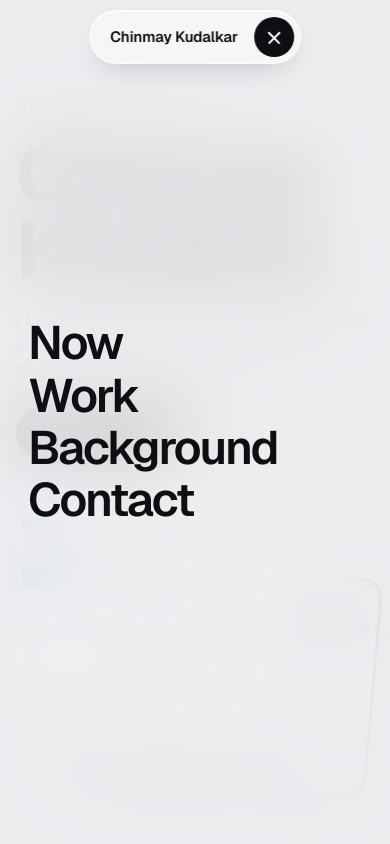
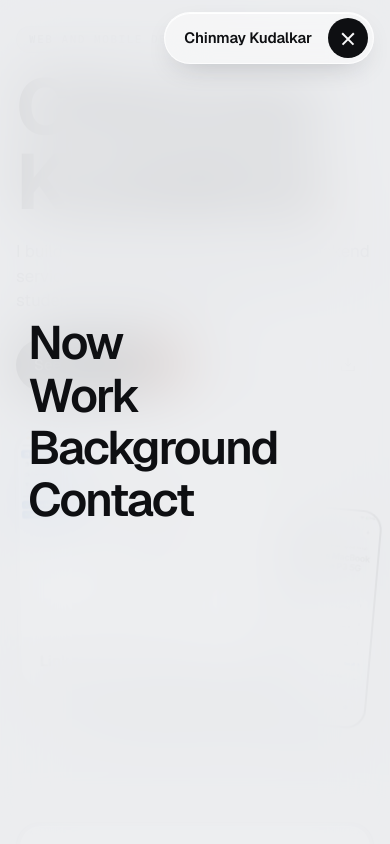
Before and after one commit to ChinmayyK/Portfolio, a Next.js app: page / in a window 390 px wide. Both pictures are taken after a click on the button "Open menu". Shown: the top 844 px of the page. Built offline with nearby package versions, Linux system fonts and the light colour scheme.

Commit message:
Show the name once: nav brand appears after the hero name scrolls away
The nav pill starts without the name and slides it in once the hero's
big name is out of view. On phones the pill sits top-right as just the
menu button, level with the role chip, so the hero opens straight into
the name.

```diff
--- a/src/app/globals.css
+++ b/src/app/globals.css
@@ -53,7 +53,9 @@ body::after { content: ""; position: fixed; inset: 0; z-index: 80; pointer-event
 
 /* ---------- island nav ---------- */
 .nav { position: fixed; z-index: 60; top: 18px; left: 50%; translate: -50% 0; display: flex; align-items: center; gap: 6px; padding: 6px; border-radius: 99px; background: rgba(249, 249, 250, .7); backdrop-filter: blur(20px) saturate(160%); -webkit-backdrop-filter: blur(20px) saturate(160%); border: 1px solid rgba(255, 255, 255, .7); box-shadow: 0 10px 30px -14px rgba(25, 30, 40, .3), inset 0 1px 0 rgba(255, 255, 255, .9); }
-.nav .me { white-space: nowrap; padding: 8px 14px 8px 16px; font-weight: 600; letter-spacing: -.01em; }
+/* the name in the pill only appears once the hero's big name has scrolled away, so it's never shown twice */
+.nav .me { white-space: nowrap; font-weight: 600; letter-spacing: -.01em; overflow: hidden; max-width: 0; padding: 8px 0; margin-right: -6px; opacity: 0; transition: max-width .7s var(--ease), padding .7s var(--ease), margin .7s var(--ease), opacity .4s var(--ease); }
+.nav.brand .me { max-width: 220px; padding: 8px 14px 8px 16px; margin-right: 0; opacity: 1; }
 .nav .links { display: flex; gap: 2px; }
 .nav .links a { padding: 8px 14px; border-radius: 99px; color: var(--ink-2); font-size: 15px; transition: background .4s var(--ease), color .4s var(--ease); }
 .nav .links a:hover, .nav .links a[aria-current="true"] { background: var(--ink); color: var(--core); }
@@ -244,11 +246,13 @@ dialog[open] { animation: up .8s var(--ease); }
   .lead { font-size: 17px; margin-top: 12px; }
   .js [data-r] { filter: none; transform: translateY(24px); }   /* blur is costly on phones */
 
-  .nav { top: 10px; }
-  .nav .me { font-size: 15px; padding: 6px 10px 6px 14px; }
+  .nav { top: 12px; left: auto; right: 16px; translate: none; padding: 5px; }
+  .nav .me { font-size: 15px; }
+  .nav.brand .me { padding: 6px 10px 6px 14px; }
   .nav.hide { transform: translateY(-150%); }
 
-  .hero { min-height: 0; padding: 92px 0 32px; }
+  .hero { min-height: 0; padding: 24px 0 32px; }
+  .hero .chip { margin-right: 64px; }
   .hero .wrap { gap: 36px; }
   .hero h1 { margin-top: 18px; font-size: min(20vw, 96px); }
   .hero .sub { margin-top: 18px; font-size: 17px; }
--- a/src/components/Nav.tsx
+++ b/src/components/Nav.tsx
@@ -10,6 +10,7 @@ export default function Nav() {
   const [open, setOpen] = useState(false);
   const [current, setCurrent] = useState<string | null>(null);
   const [hidden, setHidden] = useState(false);
+  const [brand, setBrand] = useState(false);
 
   // highlight the section in view
   useEffect(() => {
@@ -20,7 +21,9 @@ export default function Nav() {
     }));
     // on phones the pill tucks away while scrolling down and comes back on the way up (CSS gates it by width)
     const dir = ScrollTrigger.create({ start: 0, end: "max", onUpdate: (s) => setHidden(s.direction === 1 && s.scroll() > innerHeight * 0.5) });
-    return () => { triggers.forEach((t) => t.kill()); dir.kill(); };
+    // show the name in the pill once the hero's name is out of view
+    const name = ScrollTrigger.create({ trigger: "#top h1", start: "bottom top+=40", onEnter: () => setBrand(true), onLeaveBack: () => setBrand(false) });
+    return () => { triggers.forEach((t) => t.kill()); dir.kill(); name.kill(); };
   }, []);
 
   useEffect(() => {
@@ -31,8 +34,8 @@ export default function Nav() {
 
   return (
     <>
-      <nav className={`nav${hidden && !open ? " hide" : ""}`} aria-label="Main">
-        <a className="me" href="#top">Chinmay Kudalkar</a>
+      <nav className={`nav${hidden && !open ? " hide" : ""}${brand || open ? " brand" : ""}`} aria-label="Main">
+        <a className="me" href="#top" inert={!(brand || open)}>Chinmay Kudalkar</a>
         <div className="links">
           {LINKS.map(([href, label]) => (
             <a key={href} href={href} aria-current={current === href ? "true" : undefined}>{label}</a>
```
